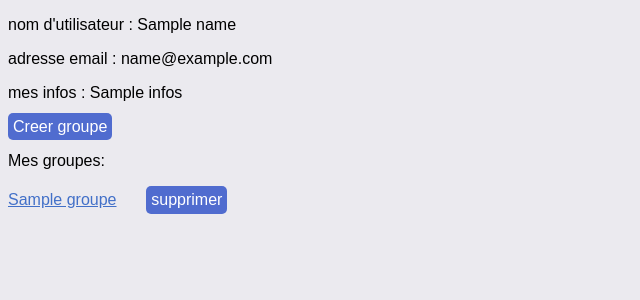
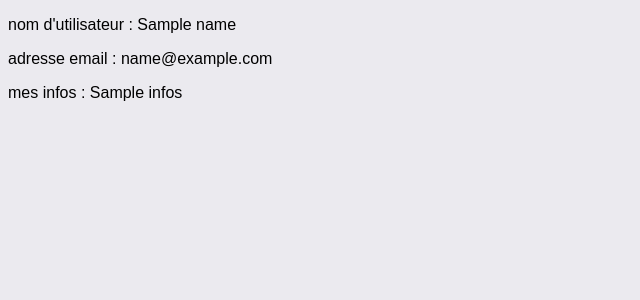
Before and after one commit to MatthADAM/projet_tutore_geofencing_GROSJEAN_CERISARA_BERNARD_ADAM, a PHP site: template geofencingW/templates/MonCompte.html.twig in a window 1280 px wide. Shown: the part 16-316 px from the top of the page, without its empty margins (0-640 px from the left). Run offline with PHP 8.4, Linux system fonts and the light colour scheme; the template is opened without the code that fills it: most values are stand-ins (such as "Sample title", 1, 10 or a date in 2020); some libraries are stand-ins or nearby versions.

Commit message:
modif vue mon compte

```diff
--- a/geofencingW/templates/MonCompte.html.twig
+++ b/geofencingW/templates/MonCompte.html.twig
@@ -34,15 +34,5 @@
             <p>mes infos : {{ infos }}</p>
         </div>
     </div>
-    <div>
-        <a class="btnn btnn-a" href="{{ url.getCreerGroup }}">Creer groupe</a>
-        <p>Mes groupes: </p>
-        {% for g in groupes %}
-        <div>
-            <a class="connect grp" href="{{ url.getGroup }}/{{ g.id_group }}">{{ g.nom_group }}</a>
-            <a class="btnn btnn-a btnGrp" href="{{url.getDeleteGroup}}/{{g.id_group}}">supprimer</a>
-        </div>
-        {% endfor %}
-    </div>
 </body>
 </html>
```
